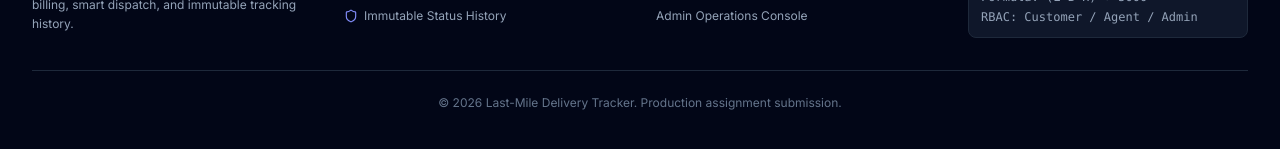
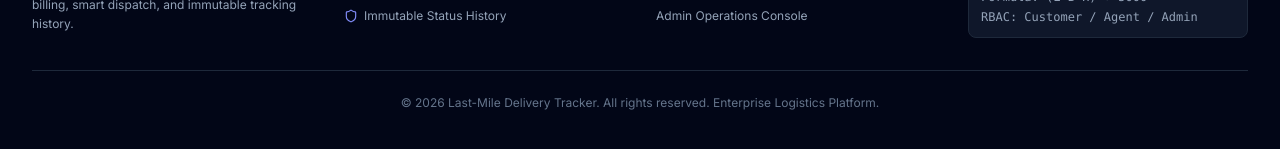
Before and after one commit to atharvhiremath/last-mile-delivery-tracker, a Next.js app: page / in a window 1280 px wide. Shown: the part 2547-2696 px from the top of the page. Built offline with nearby package versions, Linux system fonts and the light colour scheme; no server answers; the database is empty.

Commit message:
Update footer and documentation with enterprise production branding

```diff
--- a/scripts/export-zip.mjs
+++ b/scripts/export-zip.mjs
@@ -1,8 +1,8 @@
 import { execSync } from "child_process";
 
-console.log("📦 Creating clean project submission archive via Git archive...");
+console.log("📦 Creating clean project release archive via Git archive...");
 
-const archiveName = "last-mile-delivery-tracker-submission.zip";
+const archiveName = "last-mile-delivery-tracker-release.zip";
 
 try {
   execSync(`git archive -o ${archiveName} HEAD`, { stdio: "inherit" });
--- a/src/components/Footer.tsx
+++ b/src/components/Footer.tsx
@@ -55,7 +55,7 @@ export default function Footer() {
         </div>
 
         <div className="mt-8 pt-6 border-t border-slate-800 text-center text-xs text-slate-500">
-          © {new Date().getFullYear()} Last-Mile Delivery Tracker. Production assignment submission.
+          © {new Date().getFullYear()} Last-Mile Delivery Tracker. All rights reserved. Enterprise Logistics Platform.
         </div>
       </div>
     </footer>
```
Also changed, not shown: 1 other file (tests, documents, lock files or other folders).
